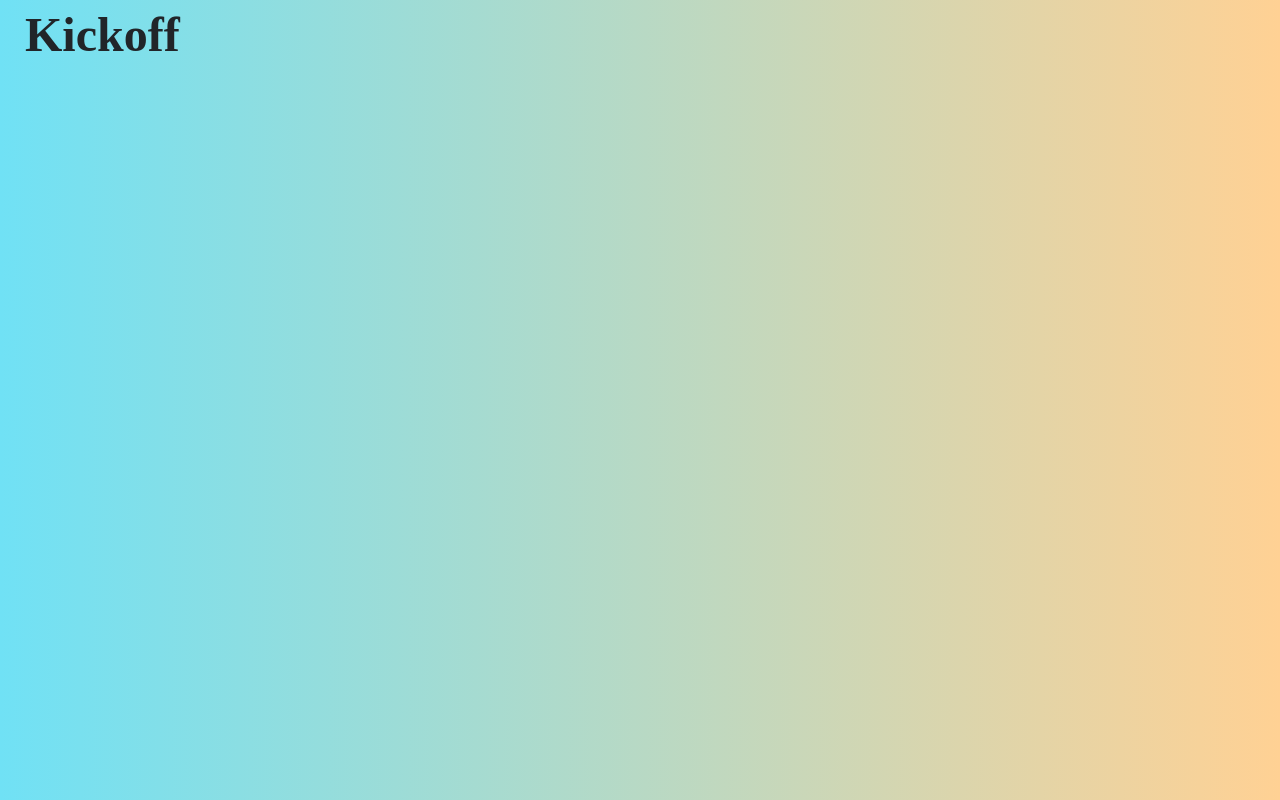
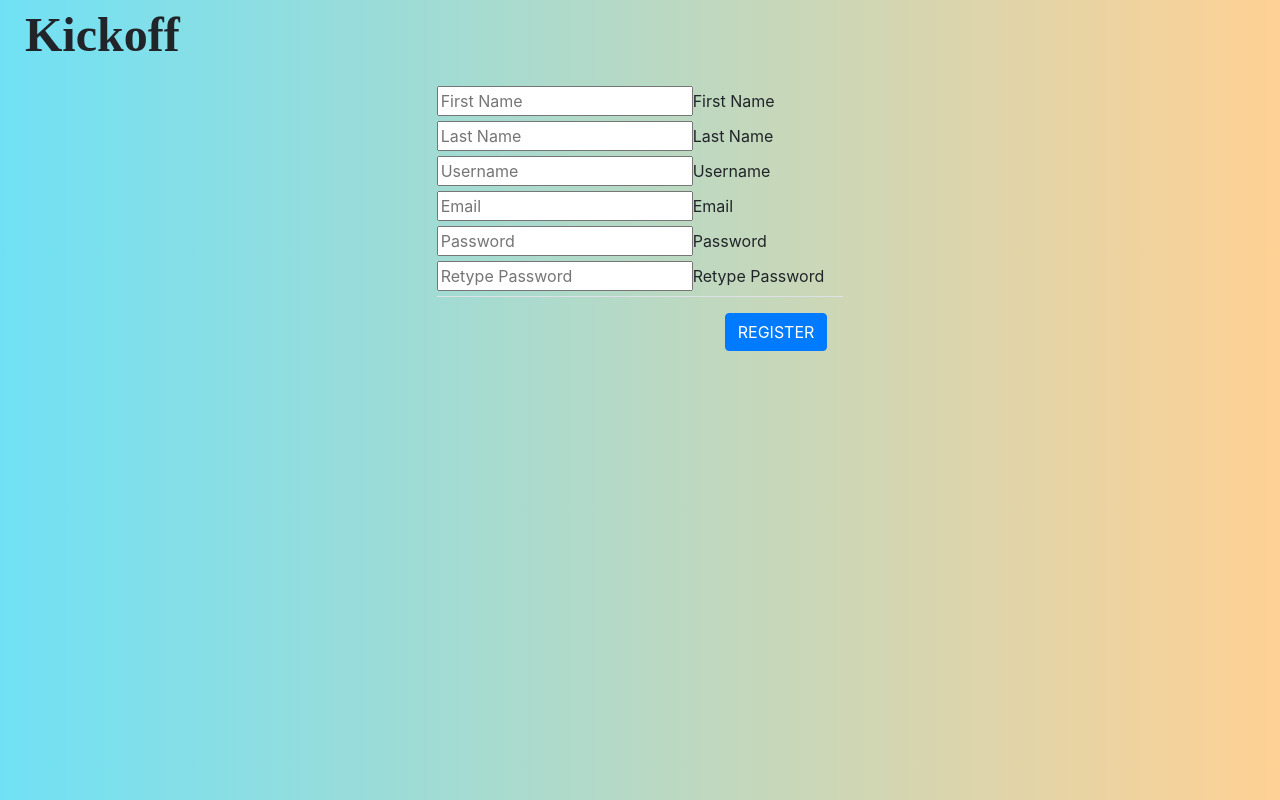
Before and after one commit to kretzbryan/kick-off, a React (Create React App) app in the folder client/: page /signup in a window 1280 px wide. Built offline with nearby package versions, Linux system fonts and the light colour scheme.

Commit message:
api utility created, profile form logic added

```diff
--- a/client/src/App.js
+++ b/client/src/App.js
@@ -5,6 +5,7 @@ import { BrowserRouter, Switch, Route } from "react-router-dom";
 import RoomChat from "./components/RoomChat";
 import NavBar from "./components/NavBar"
 import Homepage from "./components/Homepage";
+import CreateProfile from './components/CreateProfile';
 function App() {
   return (
     <BrowserRouter>
@@ -12,6 +13,7 @@ function App() {
       <Switch>
         <Route exact path="/" component={Homepage} />
         <Route path="/room" component={RoomChat} />
+        <Route path="/signup" component={CreateProfile} />
       </Switch>
     </BrowserRouter>
   );
--- a/client/src/components/CreateProfile.js
+++ b/client/src/components/CreateProfile.js
@@ -1,4 +1,5 @@
 import React, { Fragment, useState } from 'react'
+import ProfileForm from './ProfileForm'
 
 const CreateProfile = () => {
     const [formData, setFormData] = useState({
@@ -8,8 +9,8 @@ const CreateProfile = () => {
     return (
         <Fragment>
             <main className="row create-profile">
-                <div className="col-sm-2"></div>
                 <div className="col-sm-4"></div>
+                <div className="col-sm-4"><ProfileForm /></div>
             </main>
         </Fragment>
     )
--- /dev/null
+++ b/client/src/components/ProfileForm.js
@@ -0,0 +1,84 @@
+import React, { useState } from 'react';
+import api from '../utils/api';
+
+const ProfileForm = () => {
+    const [formData, setFormData] = useState({
+        firstName: '',
+        lastName: '',
+        email: '',
+        username: '',
+        password: '',
+        passwordMatch: '',
+        interests: []
+    })
+
+    const [foundInterests, setFoundInterests] = useState({})
+
+    const { firstName, lastName, email, username, password, passwordMatch } = formData
+
+    const onChange = e => {
+        e.preventDefault();
+        setFormData({
+            ...formData,
+            [e.target.name]: e.target.value
+        })
+    }
+
+    const searchInterests = async (e) => {
+        e.preventDefault();
+        try {
+        const res =  api.get(`api/interests/${e.target.value}`)
+        setFoundInterests({
+            ...res.data
+        })
+        } catch (err) {
+            console.log(err.message)
+        }
+    }
+
+    const addInterest = e => {
+        e.preventDefault();
+        setFormData({
+            ...formData,
+            interests: [formData.interests, ...e.target.value]
+        })
+    }
+
+    return (
+        <div>
+             <form className='form' action="/register" method='POST'>
+              <p id='register-error'>
+              </p>
+              <div className="form__group">
+                <input className='form__input' type="text" placeholder='First Name' name='firstName' value={firstName} required onChange={onChange} />
+                <label htmlFor='firstName' className='form__label'>First Name</label>
+              </div>
+              <div className="form__group">
+                <input className='form__input' type="text" placeholder='Last Name' name='lastName' value={lastName} required onChange={onChange} />
+                <label htmlFor='lastName' className='form__label'>Last Name</label>
+              </div>
+              <div className="form__group">
+                <input className='form__input' type="text" placeholder='Username' name="username" minLength="6" value={username} required onChange={onChange} />
+                <label htmlFor='username' className='form__label'>Username</label>
+              </div>
+              <div className="form__group">
+                <input className='form__input' type="email" placeholder='Email' name="email" value={email} required onChange={onChange} />
+                <label htmlFor='email' className='form__label'>Email</label>
+              </div>
+              <div className="form__group">
+                <input className='form__input' type="password" placeholder='Password' name="password" minLength="6" value={password} required onChange={onChange} />
+                <label htmlFor='password' className='form__label'>Password</label>
+              </div>
+              <div className="form__group">
+                <input className='form__input' type="password" placeholder='Retype Password' name="passwordMatch" minLength="6" value={passwordMatch} required onChange={onChange} />
+                <label htmlFor='password2' className='form__label'>Retype Password</label>
+              </div>
+                <div className="modal-footer">
+                  <button type="submit" className="btn btn-primary">REGISTER</button>
+                </div>
+            </form>
+        </div>
+    )
+}
+
+export default ProfileForm
--- /dev/null
+++ b/client/src/utils/api.js
@@ -0,0 +1,22 @@
+import axios from 'axios';
+// import store from '../store';
+// import { LOGOUT } from '../actions/types'
+
+
+const api = axios.create({
+    baseURL: 'http://localhost:4000/api',
+    headers: {
+        'Content-Type': 'application/json'
+    }
+});
+
+// api.interceptors.response.use(
+//     res => res,
+//     err => {
+//         if (err.response.status === 401) {
+//             store.dispatch({ type: LOGOUT })
+//         }
+//     }
+// )
+
+export default api;
```
Also changed, not shown: 2 other files (tests, documents, lock files or other folders).
